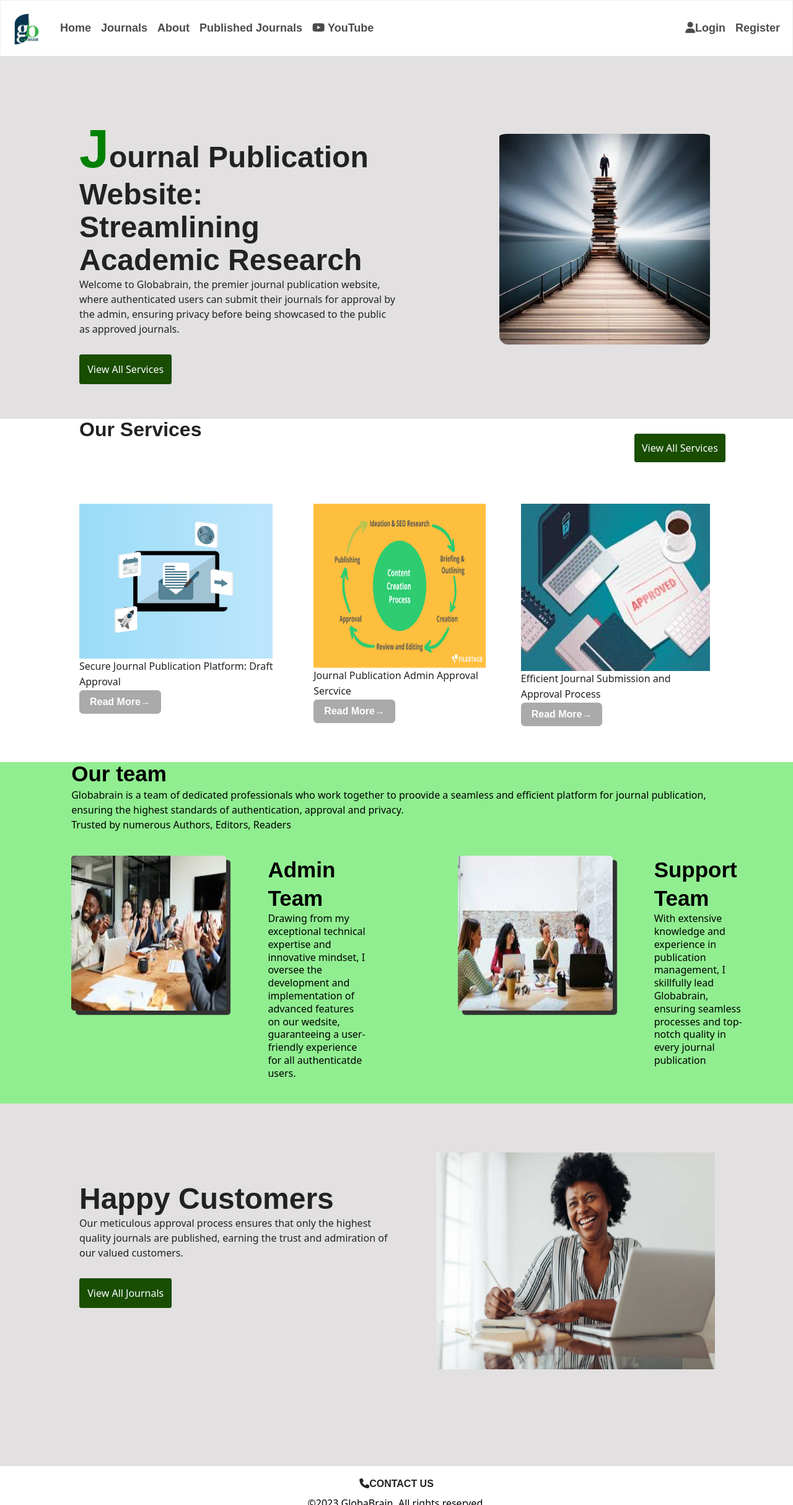
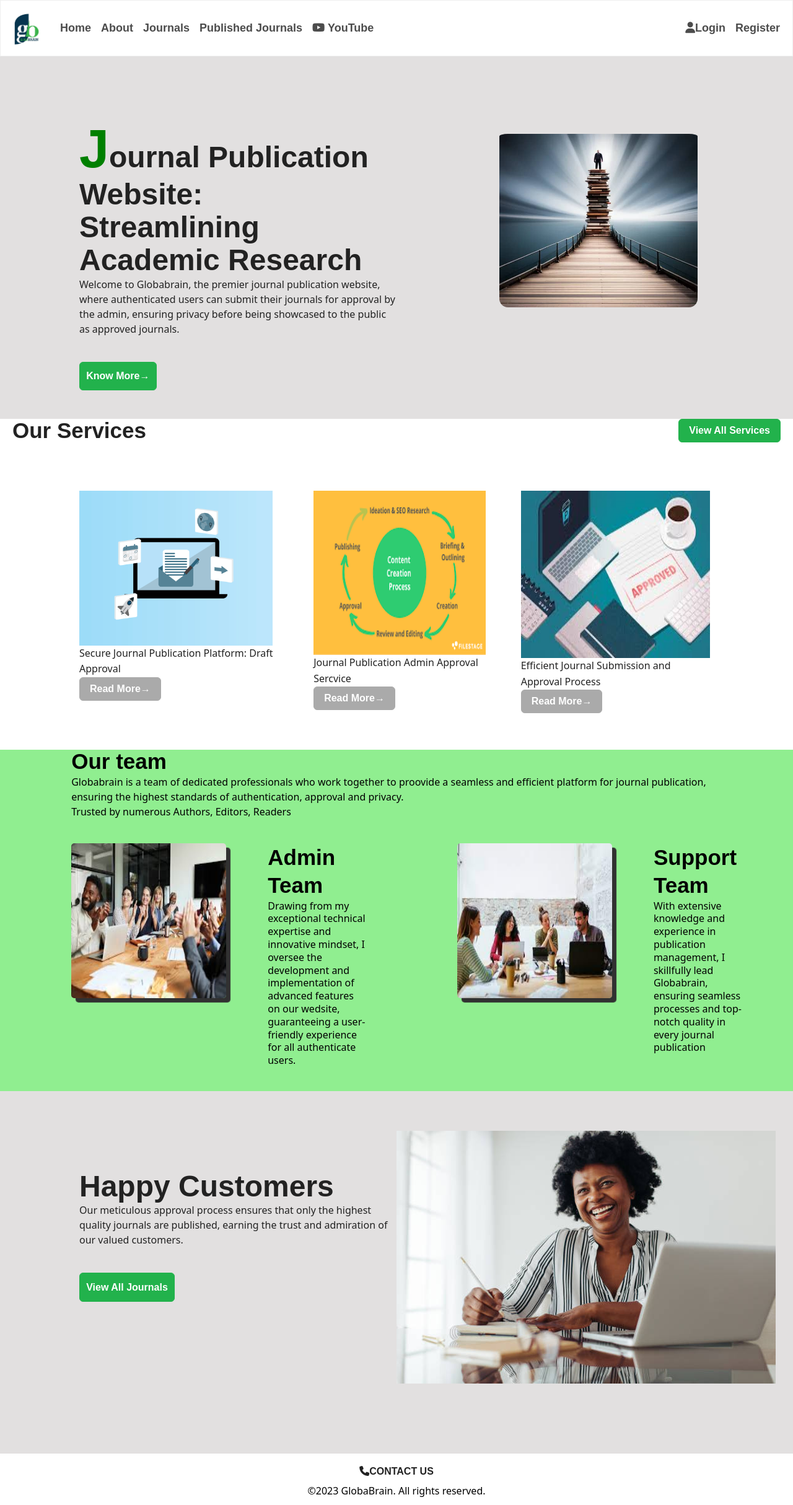
Before and after one commit to globabrain/globabrain, a Django app: template global/templates/home.html in a window 1280 px wide. Shown: the whole page at 62% size. Run offline with Django 3.2, Linux system fonts and the light colour scheme; the template is opened without the code that fills it, so the values that code supplies are empty; some libraries are stand-ins or nearby versions; some web fonts are replaced.

Commit message:
fixed styling

```diff
--- a/global/account/views.py
+++ b/global/account/views.py
@@ -37,7 +37,7 @@ def signin_view(request):
     if request.method == 'POST':
         email = request.POST.get('email')
         password = request.POST.get('password')
-        user = authenticate(email=email, password=password)
+        user = authenticate(request, username=email, password=password)
         if user is not None:
             login(request, user)
             messages.success(request, 'You are now logged in')  # Redirect to your home page
--- a/global/templates/base.html
+++ b/global/templates/base.html
@@ -97,17 +97,73 @@ body, h1, h2, h3, h4, h5, h6, p, ul, ol, li {
 margin: 0;
 padding: 0;
 }
+.button-container {
+    display: flex;
+    justify-content: space-between;
+    align-items: center;
+    position: static;
+    bottom: 10px;
+    left: 10px;
+    right: 10px;
+    max-width: auto;
+    margin: 0 auto;
+}
+/* Add this CSS in your stylesheet */
+.imgdiv {
+    display: flex;
+    justify-content: center;
+    align-items: center;
+    height: 150vh; /* Make the container take up the full viewport height */
+}
+
+.imgdiv img {
+    max-width: 100%;
+    max-height: 100%;
+    width: auto;
+    height: auto;
+}
+.happycustomers{
+    padding-top: 5%;
+    height: 585px;
+    display: flex;
+    flex-direction:row;
+    background-color: rgb(226, 224, 224);
+}
+#happyimg{
+    max-width: 100%;
+    max-height: 100%;
+    width: auto;
+    height: auto;
+}
+.happydiv{
+    justify-content: center;
+    align-items: center;
+    /* height: 150vh; */
+
+}
+
+
+        /* Media query for smaller screens (e.g., mobile) */
+@media (max-width: 767px) {
+
+    .containe {
+        max-width: 100%; /* Allow the container to take full width on smaller screens */
+}
+.happycustomers{
+    flex-direction:column;
+    height: 650px;
+
+
+}
+
+}
+
 
 /* Set box-sizing to border-box to include padding and border in element's total width */
 *, *::before, *::after {
 box-sizing: border-box;
 }
-/* Example media query for smaller screens */
-@media (max-width: 768px) {
-.containe {
-max-width: 100%; /* Allow the container to take full width on smaller screens */
-}
-}
+
 body, html {
 height: 100%;
 width: 100%;
@@ -253,18 +220,7 @@ line-height: 1.5em;
 line-height: 1.5em;
 }
 .allservic{
-border-style: solid;
-text-decoration: none;
-background-color: rgb(25, 77, 2);
 padding: 2%;
-border-color: rgb(25, 77, 2);
-color: white;
-border-radius: 4px;
-margin-top: 10px;
-}
-.allservic:hover{
-background-color: rgb(52, 145, 13);
-border-color: white;
 }
 #imgdi{
 padding-top: 10px;
@@ -273,21 +229,17 @@ height: 350px;
 border-radius: 14px;
 display: flex;
 }
-.allservictw{
-border-style: solid;
-text-decoration: none;
-background-color: rgb(25, 77, 2);
-padding: 0.7%;
-border-color: rgb(25, 77, 2);
-color: white;
-border-radius: 4px;
+/* .allservictw{
+margin-top: ;
 position: relative;
 right: -80%;
 }
-.allservictw:hover{
-background-color: rgb(52, 145, 13);
-border-color: rgb(95, 86, 86);
-}
+.serv{
+margin-left: 10%;
+padding-top: 50px;
+padding: 0.7%;
+} */
+
 .services{
 display: flex;
 flex-direction: row;
@@ -304,10 +256,7 @@ display: flex;
 flex-direction: row;
 margin-left: 10%;
 }
-.serv{
-margin-left: 10%;
-font-size:xx-large;
-}
+
 .objectimgone{
 width: 23%;
 }
@@ -339,22 +288,6 @@ width: 80%;
 font-weight:bold;
 text-decoration: none;
 color: black;
-}
-.happycustomers{
-padding-top: 5%;
-height: 585px;
-display: flex;
-flex-direction:row;
-background-color: rgb(226, 224, 224);
-}
-#happyimg{
-margin-top: 15px;
-margin-bottom: 15px;
-}
-.happydiv{
-
-margin-left: 5%;
-
 }
 .starsec{
 margin-top: 2%;
--- a/global/templates/header.html
+++ b/global/templates/header.html
@@ -14,10 +14,10 @@
                         <a class="nav-link" href="/">Home </a>
                     </li>
                     <li class="nav-item">
-                        <a class="nav-link" href="{% url 'journal'  %}">Journals</a>
+                        <a class="nav-link" href="{% url 'about'  %}">About</a>
                     </li>
                     <li class="nav-item">
-                        <a class="nav-link" href="{% url 'about'  %}">About</a>
+                        <a class="nav-link" href="{% url 'journal'  %}">Journals</a>
                     </li>
                     {% if user.is_authenticated %}
                     <li class="nav-item">
--- a/global/templates/home.html
+++ b/global/templates/home.html
@@ -9,14 +9,14 @@
             submit their journals for approval by the admin, ensuring privacy before being showcased to the public as
             approved journals.</p>
 
-        <a class="allservic" href="{% url 'about' %}">View All Services</a>
+        <a class="allservic btn btn-success" href="{% url 'about' %}">Know More&#8594;</a>
     </div>
     <div class="imgdiv">
         <img id="imgdi" src="{% static 'styles/book.jpeg' %}" alt="this image is missing" width="auto" height="auto">
     </div>
 
 </section>
-<h1 class="serv">Our Services</h1> <span><a class="allservictw" href="{% url 'service' %}">View All Services</a></span>
+<div class="button-container wrapper"><h1 class="our">Our Services</h1> <a href="{% url 'service' %}" class="btn btn-success bot">View All Services</a></div>
 <section class="services containe">
     <div class="objectone">
         <img class="objectimgone" src="{% static 'styles/draft_approval.jpg' %}" alt="">
@@ -62,7 +62,7 @@
             <h1 class="teamtextone">Admin <br>Team</h1>
             <p class="teamtextone">Drawing from my exceptional technical expertise and innovative mindset, I oversee the
                 development and implementation of advanced features on our wedsite, guaranteeing a user-friendly experience
-                for all authenticatde users.</p>
+                for all authenticate users.</p>
         </div>
 
         <div class="teamthree">
@@ -75,17 +75,23 @@
         </div>
     </div>
 </div>
+
+
+
 <section class="happycustomers containe">
     <div class="headiv">
         <h1 class="head">Happy Customers</h1>
         <p class="descrip">Our meticulous approval process ensures that only the highest quality journals are published,
             earning the trust and admiration of our valued customers. </p>
-        <a class="allservic" href="{% url 'published_journals' %}">View All Journals</a>
+        <a class="allservic btn btn-success" href="{% url 'published_journals' %}">View All Journals</a>
     </div>
     <div class="happydiv">
-        <img id="happyimg" src="{% static 'styles/customer.jpg' %}" alt="this image is missing" width="450px" height="350px">
+        <img id="happyimg" src="{% static 'styles/customer.jpg' %}" alt="this image is missing" >
     </div>
 </section>
+
+
+
 <!-- <section class="newsletter">
         <form action="">
             <h1 id="hsubs">Subscribe to Newsletter</h1>
```
Also changed, not shown: other parts of global/templates/base.html (+5 -112 lines), global/templates/secure_journal.html (+6 -7 lines).
